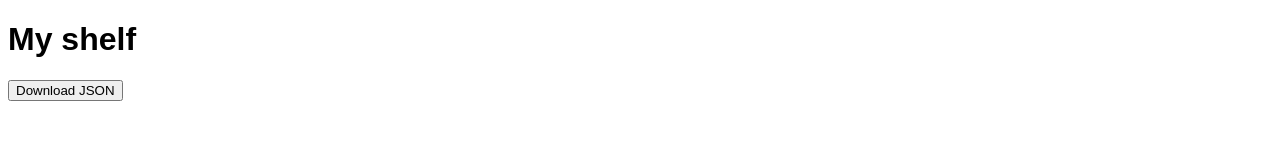
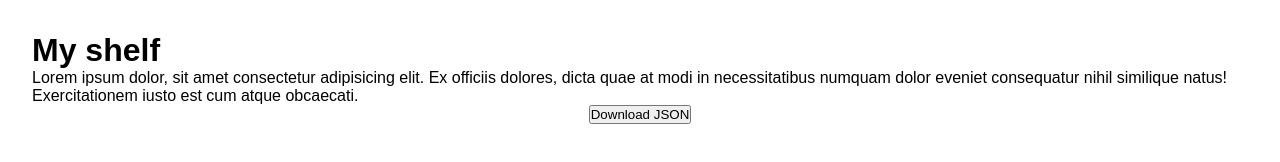
Before and after one commit to pontushenriksson/book-finder, a plain HTML site: page index.html in a window 1280 px wide. Drawn offline with Linux system fonts and the light colour scheme.

Commit message:
small fix

```diff
--- a/index.html
+++ b/index.html
@@ -7,7 +7,16 @@
     <link rel="stylesheet" href="style.css" />
   </head>
   <body>
+    <div class="container">
+      <header>
         <h1>My shelf</h1>
+        <p>
+          Lorem ipsum dolor, sit amet consectetur adipisicing elit. Ex officiis
+          dolores, dicta quae at modi in necessitatibus numquam dolor eveniet
+          consequatur nihil similique natus! Exercitationem iusto est cum atque
+          obcaecati.
+        </p>
+      </header>
 
       <div id="shelf-container">
         <!-- Shelves will be dynamically added here -->
@@ -24,6 +33,7 @@
       </div>
 
       <button id="download-json">Download JSON</button>
+    </div>
 
     <script src="script.js"></script>
   </body>
--- a/style.css
+++ b/style.css
@@ -1,6 +1,23 @@
+:root {
+}
+
+* {
+  box-sizing: border-box;
+  margin: 0;
+  padding: 0;
+}
+
 body {
   font-family: Arial, sans-serif;
 }
+
+.container {
+  display: grid;
+  place-items: center;
+  padding: 2rem;
+}
+
+/* --- */
 
 #shelf-container {
   display: flex;
```
Lines whose indentation alone changed are shown as unchanged.
